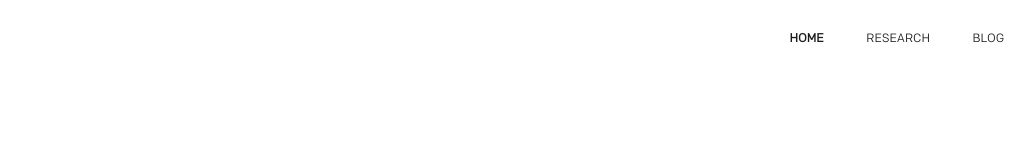
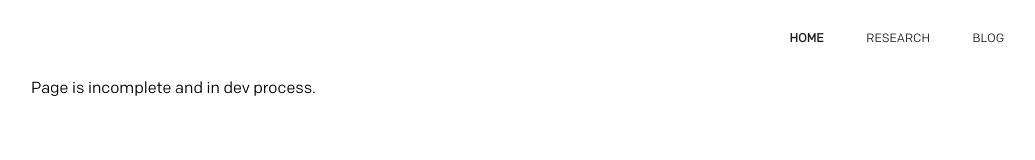
Before and after one commit to FibonacciDude/personal-site, a plain HTML site: page index.html in a window 1280 px wide. Shown: the whole page, without its empty margins (97-1132 px from the left). Drawn offline with Linux system fonts and the light colour scheme.

Commit message:
Add rest of commits

```diff
--- a/index.html
+++ b/index.html
@@ -28,6 +28,9 @@
     </nav>
     </div>
 
+    <div>
+	Page is incomplete and in dev process.
+    </div>
 
 </body>
 
```
Also changed, not shown: blog.html (+0 -9 lines), tags/optimization/tag.html (+13 -0 lines).
